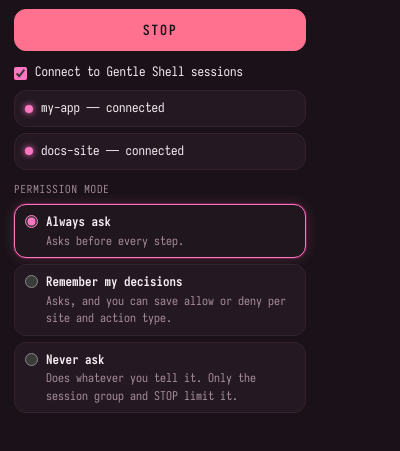
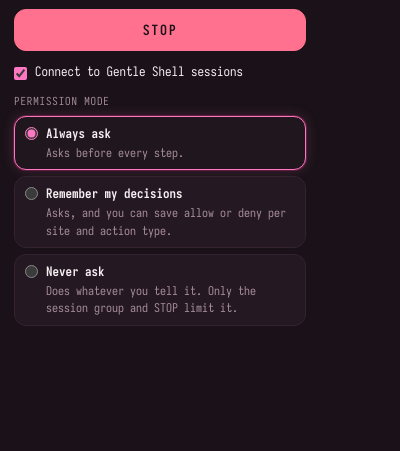
Before and after one commit to AndySabina/gentle-shell-browser, a browser extension: page docs/harness/popup.html in a window 400 px wide. Shown: the part 41-492 px from the top of the page. Drawn offline with Linux system fonts and the light colour scheme.

Commit message:
Drop the session list from the popup

```diff
--- a/extension/popup.css
+++ b/extension/popup.css
@@ -172,48 +172,6 @@ label.switch {
 	cursor: pointer;
 }
 
-#session-list {
-	display: grid;
-	gap: 6px;
-	margin: 0;
-	padding: 0;
-	list-style: none;
-}
-
-#session-list li {
-	display: flex;
-	gap: 8px;
-	align-items: center;
-	padding: 8px 10px;
-	border: 1px solid var(--surface2);
-	border-radius: var(--radius-md);
-	background: var(--surface1);
-	overflow-wrap: anywhere;
-}
-
-#session-list .dot {
-	flex: none;
-	width: 8px;
-	height: 8px;
-	border-radius: var(--radius-pill);
-	background: var(--subtext0);
-}
-
-#session-list li[data-state="connected"] .dot {
-	background: var(--rose);
-	box-shadow: 0 0 6px var(--rose);
-}
-
-#session-list li[data-state="connecting"] .dot,
-#session-list li[data-state="waiting"] .dot {
-	background: var(--yellow);
-}
-
-#session-list li[data-state="untrusted"] .dot,
-#session-list li[data-state="unauthorized"] .dot {
-	background: var(--red);
-}
-
 .row {
 	display: flex;
 	gap: 6px;
--- a/extension/popup.html
+++ b/extension/popup.html
@@ -21,7 +21,6 @@
 				<input id="enabled" type="checkbox" />
 				<span>Connect to Gentle Shell sessions</span>
 			</label>
-			<ul id="session-list"></ul>
 			<p id="no-sessions" class="hint" hidden>No Gentle Shell session is running. Start Gentle Shell; it connects on its own.</p>
 		</section>
 
--- a/extension/popup.js
+++ b/extension/popup.js
@@ -39,20 +39,6 @@ function render(state) {
 	$("helper").hidden = !state.helper.error;
 	$("helper").textContent = state.helper.error ?? "";
 	$("enabled").checked = state.enabled;
-	const list = $("session-list");
-	list.replaceChildren(
-		...state.sessions.map((session) => {
-			const item = document.createElement("li");
-			const dot = document.createElement("span");
-			dot.className = "dot";
-			const text = document.createElement("span");
-			text.textContent = `${session.name} — ${session.state}`;
-			item.append(dot, text);
-			item.title = session.title;
-			item.dataset.state = session.state;
-			return item;
-		}),
-	);
 	$("no-sessions").hidden = state.helper.state !== "ok" || state.sessions.length > 0;
 	$("stop").hidden = connected === 0;
 }
```
Also changed, not shown: docs/GUIDE.md (+6 -6 lines), README.md, docs/images/popup-connected.png, docs/images/popup-helper-missing.png, docs/images/popup-never.png, docs/images/popup-remember.png, 1 other file.
